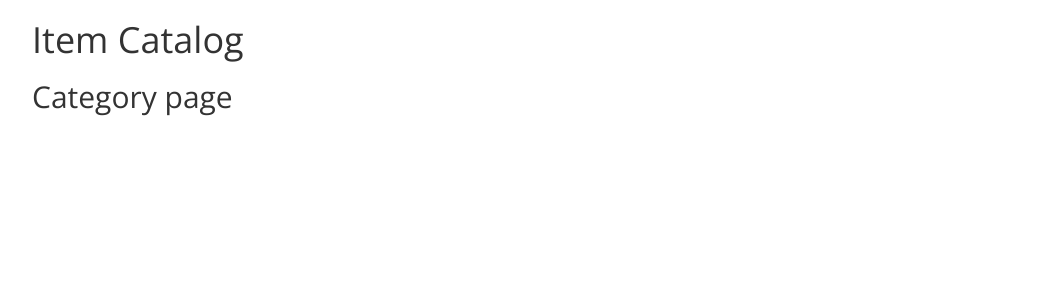
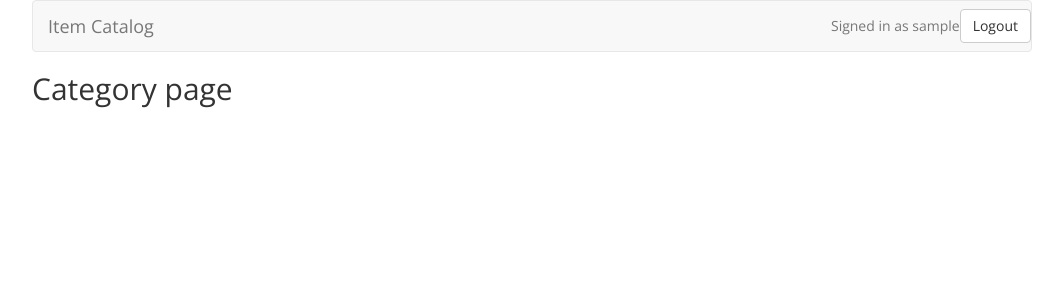
Before and after one commit to dsychin/catalog, a Flask app: page /catalog/category/1 in a window 1280 px wide. Shown: the top 300 px of the page, without its empty margins (108-1171 px from the left). Run offline with Flask 2, Linux system fonts and the light colour scheme; the visitor is signed in with stand-in values (Sample User, id 1); data that the repository does not hold is empty; parts of the project's set-up code (start-up, migrations or seed data) failed here and were passed over; some libraries are stand-ins or nearby versions.

Commit message:
updated header styling in home, category and item page

```diff
--- a/templates/category.html
+++ b/templates/category.html
@@ -12,7 +12,23 @@
 
 <body>
     <header>
-        <h1>Item Catalog</h1>
+        <nav class="navbar navbar-default">
+            <div class="container-fluid">
+                <div class="row">
+                    <div class="navbar-header col-xs-4">
+                        <a class="navbar-brand" href="{{ url_for('home') }}">Item Catalog</a>
+                    </div>
+                    <div class="col-xs-8">
+                        {% if not login_session['email'] %}
+                        <a href="{{ url_for('login') }}" class="btn btn-default navbar-btn navbar-right">Login</a>
+                        {% else %}
+                        <a href="{{ url_for('gdisconnect') }}" class="btn btn-default navbar-btn navbar-right">Logout</a>
+                        <p class="navbar-text navbar-right">Signed in as {{ login_session['username'] }}</p>
+                        {% endif %}
+                    </div>
+                </div>
+            </div>
+        </nav>
     </header>
     <main>
         <h2>Category page</h2>
--- a/templates/home.html
+++ b/templates/home.html
@@ -14,15 +14,19 @@
     <header>
         <nav class="navbar navbar-default">
             <div class="container-fluid">
-                <div class="navbar-header">
+                <div class="row">
+                    <div class="navbar-header col-xs-4">
                         <a class="navbar-brand" href="{{ url_for('home') }}">Item Catalog</a>
                     </div>
+                    <div class="col-xs-8">
                         {% if not login_session['email'] %}
                         <a href="{{ url_for('login') }}" class="btn btn-default navbar-btn navbar-right">Login</a>
                         {% else %}
                         <a href="{{ url_for('gdisconnect') }}" class="btn btn-default navbar-btn navbar-right">Logout</a>
                         <p class="navbar-text navbar-right">Signed in as {{ login_session['username'] }}</p>
                         {% endif %}
+                    </div>
+                </div>
             </div>
         </nav>
     </header>
--- a/templates/item.html
+++ b/templates/item.html
@@ -14,15 +14,19 @@
     <header>
         <nav class="navbar navbar-default">
             <div class="container-fluid">
-                <div class="navbar-header">
+                <div class="row">
+                    <div class="navbar-header col-xs-4">
                         <a class="navbar-brand" href="{{ url_for('home') }}">Item Catalog</a>
                     </div>
+                    <div class="col-xs-8">
                         {% if not login_session['email'] %}
                         <a href="{{ url_for('login') }}" class="btn btn-default navbar-btn navbar-right">Login</a>
                         {% else %}
                         <a href="{{ url_for('gdisconnect') }}" class="btn btn-default navbar-btn navbar-right">Logout</a>
                         <p class="navbar-text navbar-right">Signed in as {{ login_session['username'] }}</p>
                         {% endif %}
+                    </div>
+                </div>
             </div>
         </nav>
     </header>
```
Lines whose indentation alone changed are shown as unchanged.
